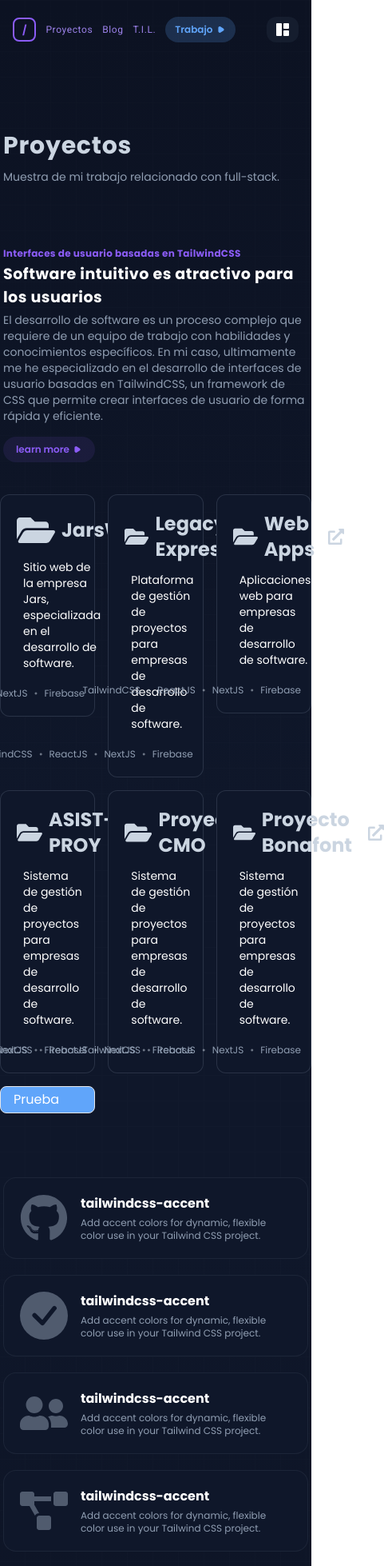
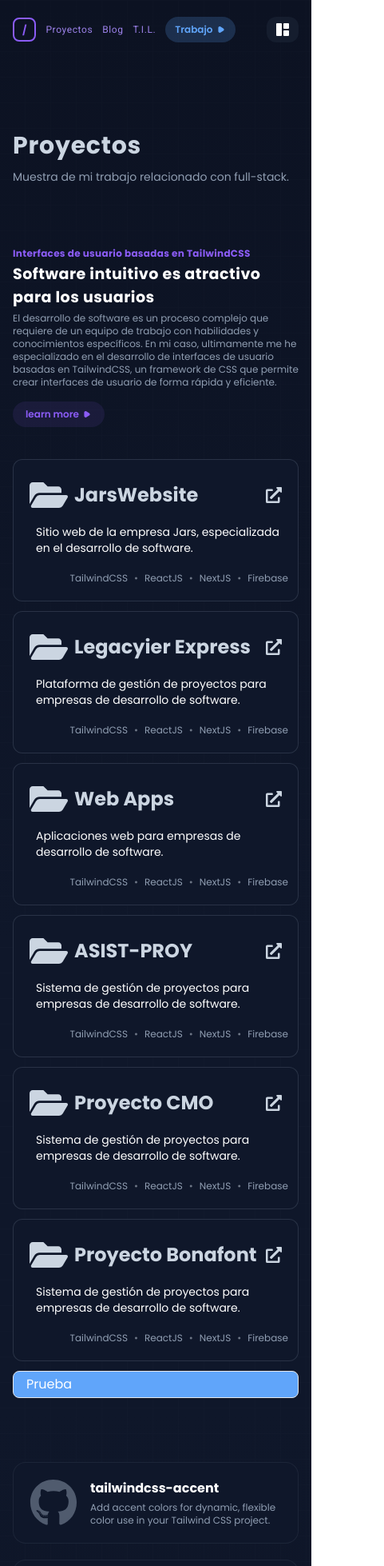
Before and after one commit to ImJars/Development-full-coding, a React (Vite) app: page /projects in a window 390 px wide. Shown: the top 1958 px of the page at 80% size, 481 px wide, since content can reach past the window. Built offline with nearby package versions, Linux system fonts and the light colour scheme.

Commit message:
Update projects.jsx

```diff
--- a/src/projects.jsx
+++ b/src/projects.jsx
@@ -59,7 +59,7 @@ function Projects() {
         <div className="w-full h-full text-white font-poppins">
           <ProjectSection className="pb-10 sm:pb-20 pt-40">
             <div className="content-wrapped block mx-auto">
-              <TitleSection className="mx-1 sm:mx-0">
+              <TitleSection className="mx-4 sm:mx-0">
                 <motion.h1
                   className="text-text-white-gray Title-Name opacity-0 transform -translate-x-10 font-bold tracking-wide mb-2"
                   variants={fadeInAnimationVariants}
@@ -85,14 +85,14 @@ function Projects() {
               </TitleSection>
             </div>
             <div className="mt-20 content-wrapped block mx-auto">
-              <TitleSection className="mx-1 sm:mx-0">
+              <TitleSection className="mx-4 sm:mx-0">
                 <h1 className="text-xs sm:text-sm text-text-purple font-bold tracking-wide mb-1">
                   Interfaces de usuario basadas en TailwindCSS
                 </h1>
                 <h2 className="dynamic-text font-bold tracking-wide">
                   Software intuitivo es atractivo para los usuarios
                 </h2>
-                <h3 className="text-text-general text-sm sm:text-base mt-1 sm:w-1/2">
+                <h3 className="text-text-general text-xs sm:text-base mt-1 sm:w-1/2">
                   El desarrollo de software es un proceso complejo que requiere
                   de un equipo de trabajo con habilidades y conocimientos
                   específicos. En mi caso, ultimamente me he especializado en el
@@ -123,7 +123,7 @@ function Projects() {
           </ProjectSection>
           <ProjectSection>
             <div className="mb-20 content-wrapped block mx-auto">
-              <div className="grid grid-cols-3 gap-4">
+              <div className="grid grid-cols-1 sm:grid-cols-2 lg:grid-cols-3 sm:gap-4 gap-3 mx-4 sm:mx-0">
                 <SoftwareProject
                   title={'JarsWebsite'}
                   description={'Sitio web de la empresa Jars, especializada en el desarrollo de software.'}
@@ -187,7 +187,7 @@ function Projects() {
               </div>
             </div>
             <div className="mb-20 content-wrapped block mx-auto">
-              <TitleSection className="mx-1 sm:mx-0">
+              <TitleSection className="mx-4 sm:mx-0">
                 <div className="w-full grid grid-cols-1 sm:grid-cols-2 xl:grid-cols-4 gap-x-4 gap-y-0">
                   <CardProject
                     icon={<FaGithub />}
```
